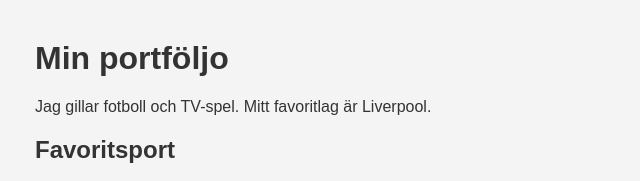
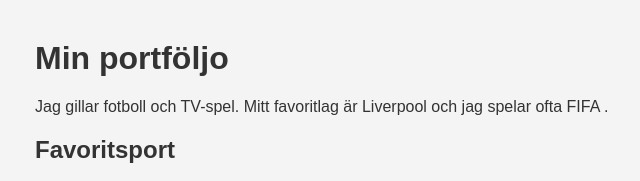
Before and after one commit to Wasee080/Web, a plain HTML site: page portofölj id.html in a window 1280 px wide. Shown: the top 181 px of the page, without its empty margins (5-645 px from the left). Drawn offline with Linux system fonts and the light colour scheme.

Commit message:
Add detail about playing FIFA to portfolio

```diff
--- a/portofölj id.html
+++ b/portofölj id.html
@@ -9,7 +9,7 @@
 
     <h1>Min portföljo</h1>
 
-    <p>Jag gillar fotboll och TV-spel. Mitt favoritlag är Liverpool.</p>
+    <p>Jag gillar fotboll och TV-spel. Mitt favoritlag är Liverpool och jag spelar ofta FIFA .</p>
 
     <h2>Favoritsport</h2>
     <img src="https://upload.wikimedia.org/wikipedia/commons/d/d3/Soccerball.svg" alt="Fotboll" width="100">
```
